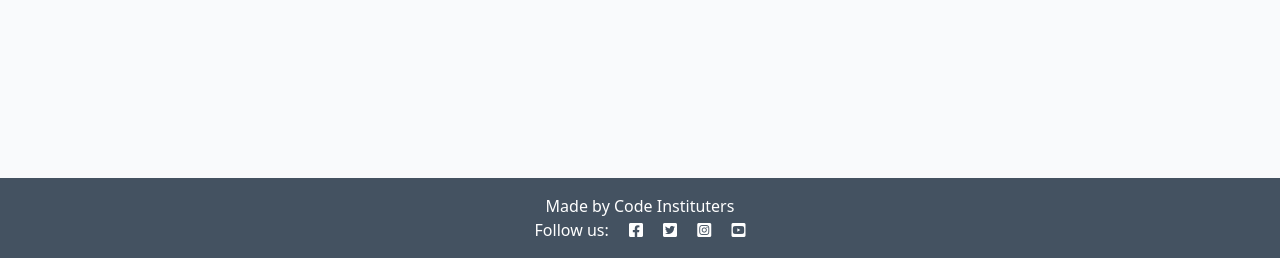
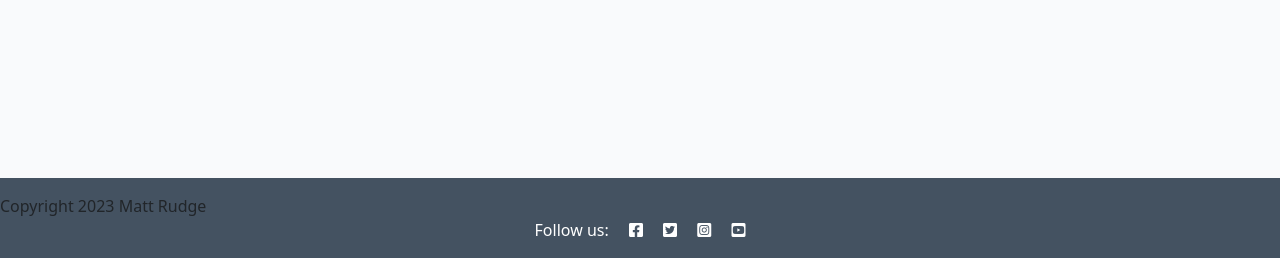
Before and after one commit to Katya-Semeniuk/django-blog-project, a Django app: page / in a window 1280 px wide. Shown: the part 542-800 px from the top of the page. Run offline with Django 4.2, Linux system fonts and the light colour scheme; data comes from the database, SQL or seed files in the repository.

Commit message:
content to templates

```diff
--- a/blog/templates/blog/index.html
+++ b/blog/templates/blog/index.html
@@ -50,3 +50,7 @@
 
 <!-- index.html content ends here -->
 {% endblock %}
+
+{% block copyright %}
+    Copyright 2023 Matt Rudge
+{% endblock %}
--- a/templates/base.html
+++ b/templates/base.html
@@ -62,7 +62,9 @@
 
     <!-- Footer -->
     <footer class="footer mt-auto py-3 dark-bg">
-        <p class="m-0 text-center text-white">Made by Code Instituters</p>
+        {% block copyright %}
+          Made by Code Instituters
+        {% endblock copyright %}
         <p class="m-0 text-center text-white">Follow us: <i class="fab fa-facebook-square ms-3"></i>
             <i class="fab fa-twitter-square ms-3"></i>
             <i class="fab fa-instagram-square ms-3"></i>
```
